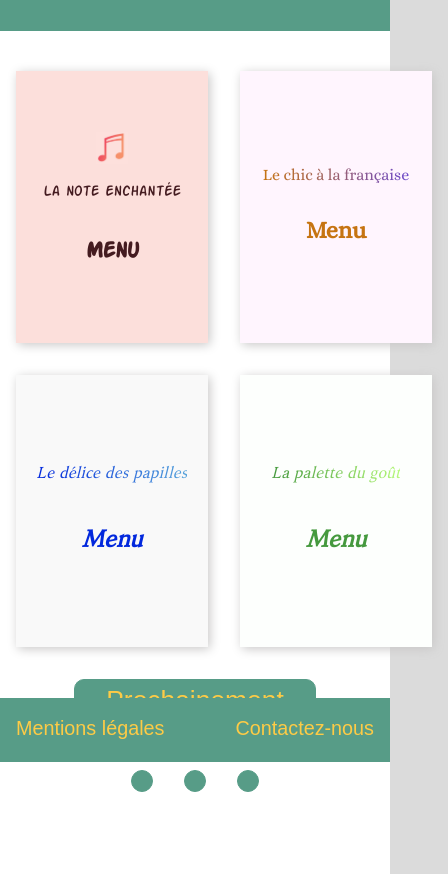
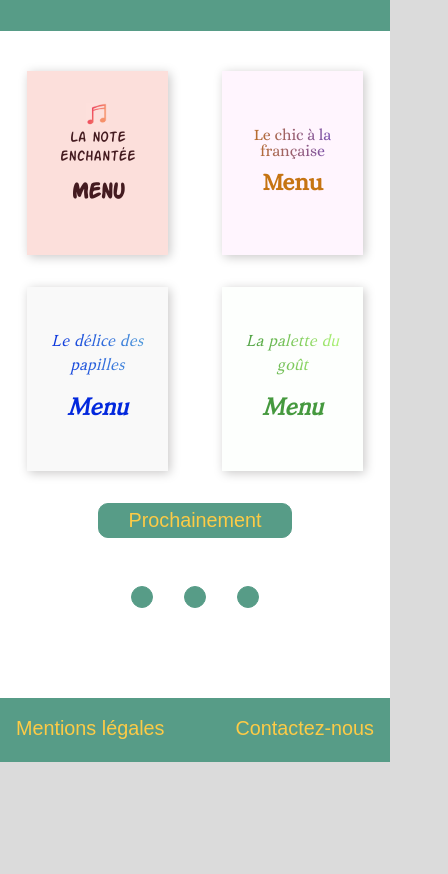
Before and after one commit to Math657/P3, a website: page index.html in a window 390 px wide. Shown: the part 82-956 px from the top of the page, 448 px wide, since content can reach past the window. After the commit the page ends 844 px from the top, so only its background shows below. Drawn offline with Linux system fonts and the light colour scheme.

Commit message:
responsives mobiles

```diff
--- a/sass/main.scss
+++ b/sass/main.scss
@@ -48,8 +48,8 @@ body {
     margin: 0;
     padding: 0;
     height: 100%;
+    width: 100%;
     font-family: BreulGroteskA-Bold, Arial, Helvetica, sans-serif;
-    ;
 }
 
 html {
@@ -60,6 +60,7 @@ body {
     font-size: $base-font-size;
     color: $font-color-btn;
     width: 100%;
+    height: 100%;
     background-color: white;
     max-width: 1960px;
     margin: auto;
@@ -82,9 +83,16 @@ header {
     }
 }
 
+section {
+    width: 100%;
+    height: 100%;
+    margin: auto;
+}
+
 .bloc_menu {
     margin-top: 1.5rem;
     margin-bottom: 1rem;
+    height: 50%;
     a {
         transition: transform .5s ease;
     }
@@ -93,14 +101,16 @@ header {
     }
 }
 
+// Menu général (1)
 .menu {
-    width: 10rem;
-    height: 15rem;
-    margin: 1rem;
+    width: 16vh;
+    height: 22vh;
+    margin: 1rem auto 1rem auto;
     padding: 1rem;
     display: flex;
     align-items: center;
     justify-content: center;
+    text-align: center;
     flex-direction: column;
     box-shadow: 2px 2px 10px rgb(201, 200, 200);
     background-color: #FCDFDB;
@@ -112,11 +122,24 @@ header {
     }
 }
 
+.row1,
+.row2 {
+    display: flex;
+    align-items: center;
+   // justify-content: center;
+    height: 100%;
+    width: 100%;
+    a {
+        flex-grow: 1;
+    }
+}
+
 .link_menu1 {
     text-decoration: none;
     color: #441B20;
 }
 
+// Menu 2
 .link_menu2 {
     text-decoration: none;
     color: #C67412;
@@ -133,6 +156,7 @@ header {
     }
 }
 
+// Menu 3
 .link_menu3 {
     text-decoration: none;
     color: #0228DD;
@@ -150,6 +174,7 @@ header {
     }
 }
 
+// Menu 4
 .link_menu4 {
     text-decoration: none;
     color: #45993E;
@@ -165,12 +190,6 @@ header {
         -webkit-background-clip: text;
         -webkit-text-fill-color: transparent;
     }
-}
-
-.row1,
-.row2 {
-    display: flex;
-    justify-content: space-evenly;
 }
 
 .btn_prochainement {
@@ -228,7 +247,7 @@ footer {
     }
 }
 
-
+// Grandes fenêtres
 @media all and (min-width: 1200px) {
 
     .bloc_menu {
@@ -239,14 +258,37 @@ footer {
     }
 
     .menu {
-
-        margin: 1rem;
+        width: 27vh;
+        height: 35vh;
+        margin: 1rem auto 1rem auto;
         padding: 1rem;
     }
 }
 
-@media all and (max-width: 799px) {
+// Mobiles
+@media all and (max-width: 499px) {
     .menu {
+        width: 13vh;
+        height: 18vh;
+        padding-top: 1rem;
+        img {
+            max-width: 1.5rem;
+        }
+        p {
+            margin-bottom: -0.5rem;
+        }
+    }
 
+    .menu1 > p {
+        margin-top: 0;
+    }
+
+    .btn_prochainement {
+        font-size: 0.9em;
+        margin-bottom: 3rem;
+        margin-right: auto;
+        margin-left: auto;
+        padding: 5px 0px 5px 0px;
+        width: 12rem;
     }
 }
```
Also changed, not shown: css/style.css, 1 other file.
